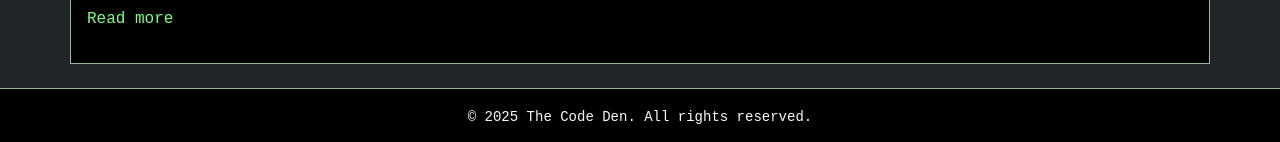
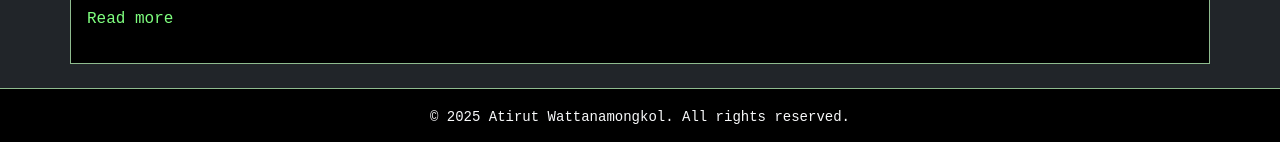
Before and after one commit to atirut-w/atirut-w.github.io, a Jekyll site: the page built from index.md, in a window 1280 px wide. Shown: the part 1179-1321 px from the top of the page. Built offline with Jekyll 4.4.1, drawn with Linux system fonts in a browser that asks for light colours; our own code applies the rules of GitHub Pages for plain Markdown files.

Commit message:
Use personal name for footer copyright

```diff
--- a/_layouts/default.html
+++ b/_layouts/default.html
@@ -98,7 +98,7 @@
 
   <footer class="bg-secondary text-center py-3 mt-4">
     <div class="container">
-      <small class="text-light">&copy; {{ site.time | date: '%Y' }} {{ site.title }}. All rights reserved.</small>
+      <small class="text-light">&copy; {{ site.time | date: '%Y' }} Atirut Wattanamongkol. All rights reserved.</small>
     </div>
   </footer>
 
```
